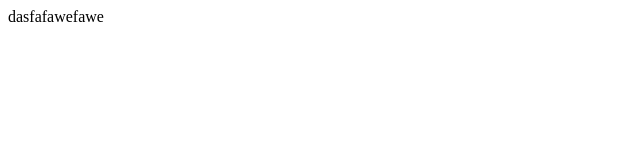
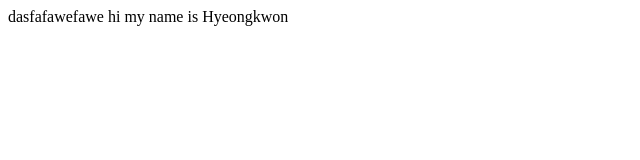
Before and after one commit to royxk/DEV_PSU_site, a plain HTML site: page index.html in a window 1280 px wide. Shown: the whole page, without its empty margins (0-640 px from the left). Drawn offline with Linux system fonts and the light colour scheme.

Commit message:
update 2nd line

```diff
--- a/index.html
+++ b/index.html
@@ -1,4 +1,5 @@
 <!DOCTYPE html>
 <html>
     dasfafawefawe
+    hi my name is Hyeongkwon
 </html>
```
